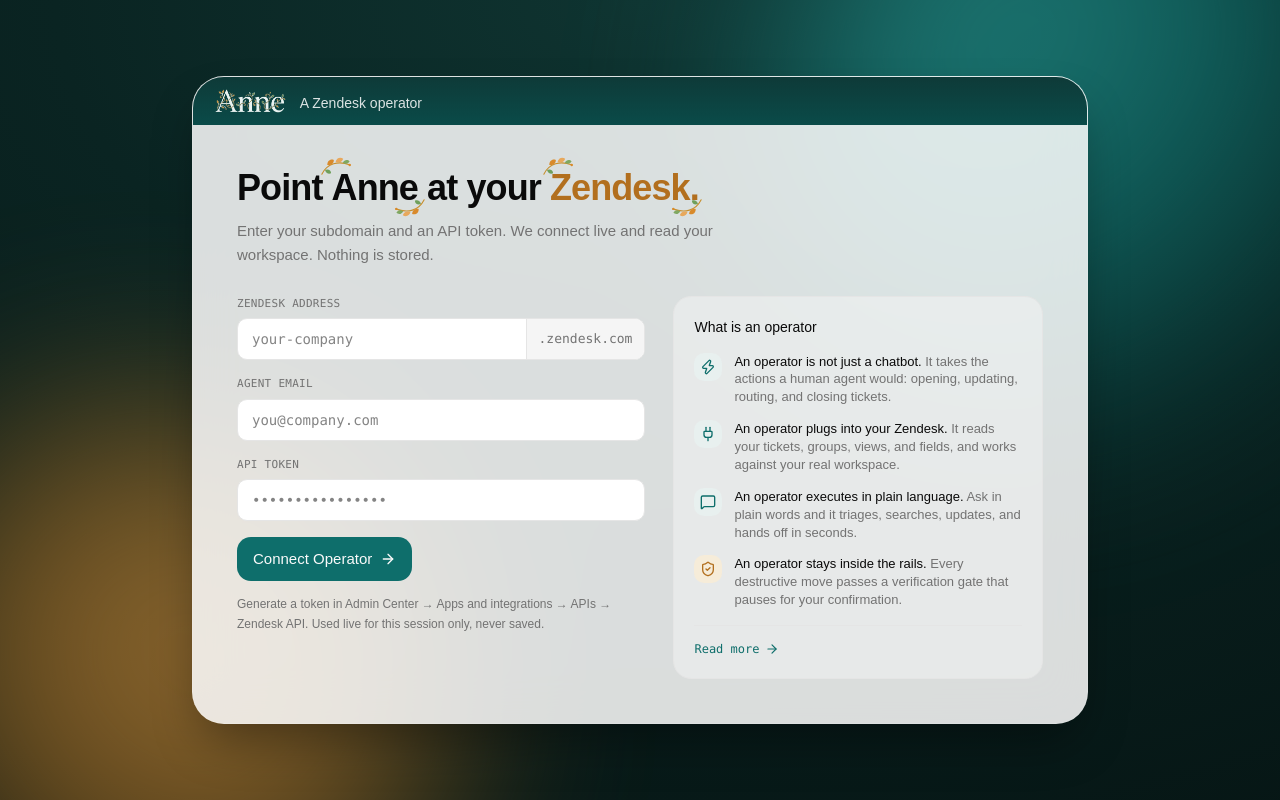
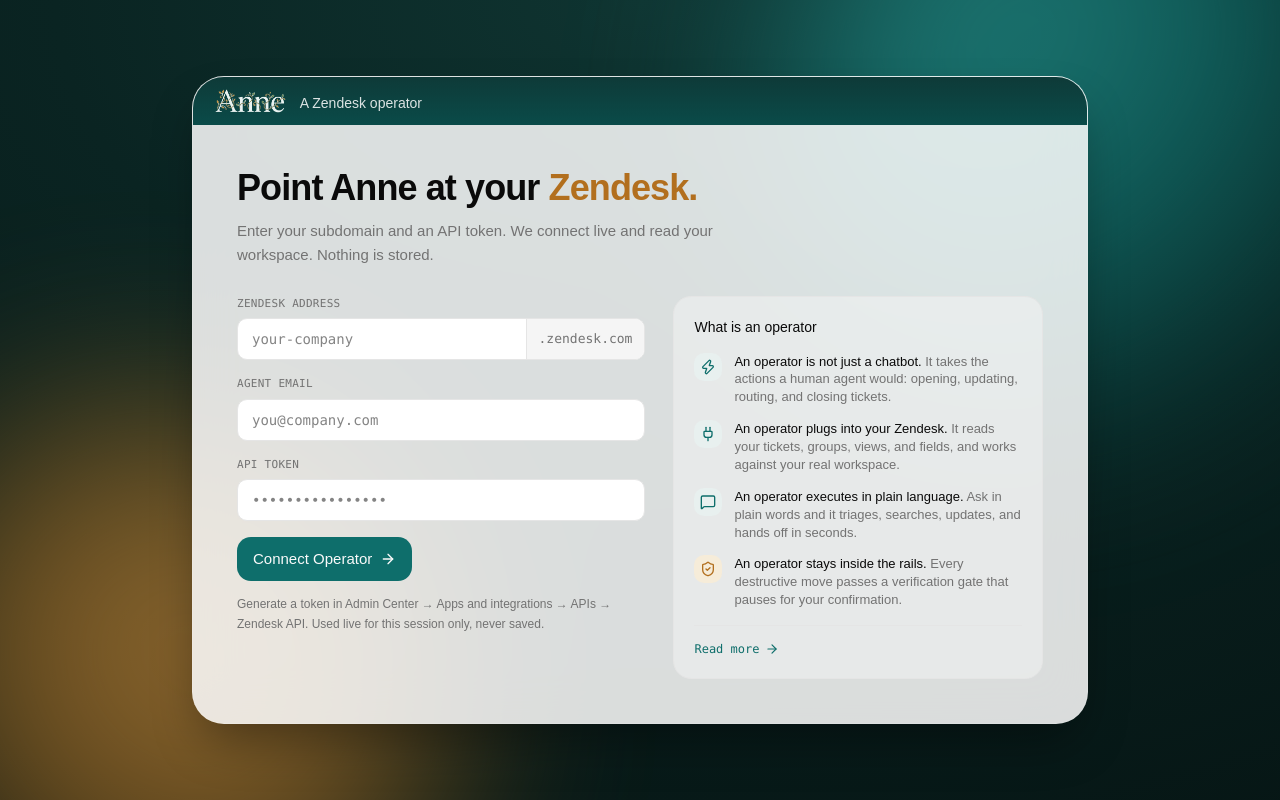
Before and after one commit to drbinna/Zendesk-Ops-, a React (Vite) app: page / in a window 1280 px wide. Built offline with nearby package versions, Linux system fonts and the light colour scheme.

Commit message:
Remove heading vines

```diff
--- a/src/App.tsx
+++ b/src/App.tsx
@@ -60,16 +60,6 @@
 }
 
 const rise = { initial: { opacity: 0, y: 10 }, animate: { opacity: 1, y: 0 }, exit: { opacity: 0, y: -8 }, transition: { duration: 0.4 } };
-const Vine = ({ className = "" }: { className?: string }) => (
-  <svg viewBox="0 0 70 48" className={className} fill="none" xmlns="http://www.w3.org/2000/svg" aria-hidden="true">
-    <path d="M4 42 C 16 18, 40 12, 66 22" fill="none" stroke="#C8902F" strokeWidth="2.4" strokeLinecap="round" />
-    <path d="M0 0 C 5 -7 14 -7 18 0 C 14 6 5 6 0 0 Z" transform="translate(16,22) rotate(-38)" fill="#D98A2B" />
-    <path d="M0 0 C 5 -7 14 -7 18 0 C 14 6 5 6 0 0 Z" transform="translate(34,15) rotate(-22)" fill="#E8A85C" />
-    <path d="M0 0 C 4 -6 12 -6 15 0 C 12 5 4 5 0 0 Z" transform="translate(11,33) rotate(28)" fill="#6FA05B" />
-    <path d="M0 0 C 4 -6 12 -6 15 0 C 12 5 4 5 0 0 Z" transform="translate(50,17) rotate(-12)" fill="#7FA862" />
-    <circle cx="65" cy="22" r="2.6" fill="#D98A2B" />
-  </svg>
-);
 const Eyebrow = ({ children }: { children: React.ReactNode }) => (
   <p className="font-mono text-[11px] uppercase tracking-[0.18em] mb-4" style={{ color: PETROL }}>{children}</p>
 );
@@ -111,7 +101,7 @@
 
   return (
     <motion.div {...rise}>
-      <h1 className="font-heading text-3xl md:text-4xl font-bold tracking-tight leading-[1.05] mb-3">Point <span className="relative inline-block">Anne<Vine className="absolute -top-3.5 -left-3 w-8 h-auto pointer-events-none" /><Vine className="absolute -bottom-3 -right-2 w-8 h-auto rotate-180 pointer-events-none" /></span> at your <span className="relative inline-block" style={{ color: HONEY }}>Zendesk.<Vine className="absolute -top-3.5 -left-2 w-8 h-auto pointer-events-none" /><Vine className="absolute -bottom-3 -right-1 w-8 h-auto rotate-180 pointer-events-none" /></span></h1>
+      <h1 className="font-heading text-3xl md:text-4xl font-bold tracking-tight leading-[1.05] mb-3">Point Anne at your <span style={{ color: HONEY }}>Zendesk.</span></h1>
       <p className="text-[15px] leading-relaxed text-muted-foreground max-w-prose mb-7">Enter your subdomain and an API token. We connect live and read your workspace. Nothing is stored.</p>
 
       <div className="grid md:grid-cols-[1.05fr_.95fr] gap-7">
```
